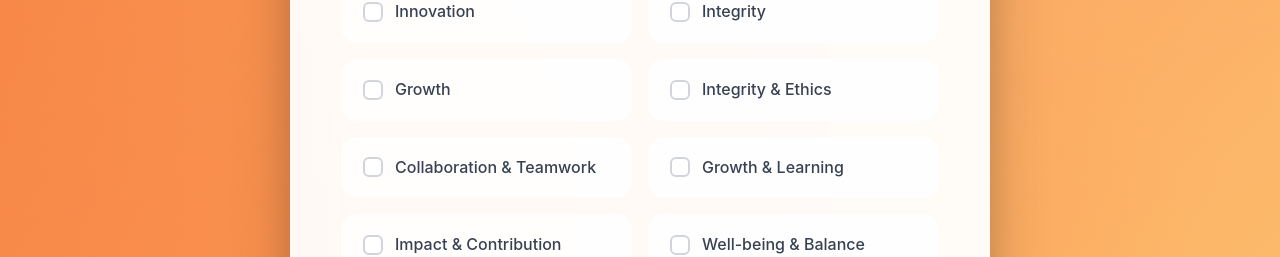
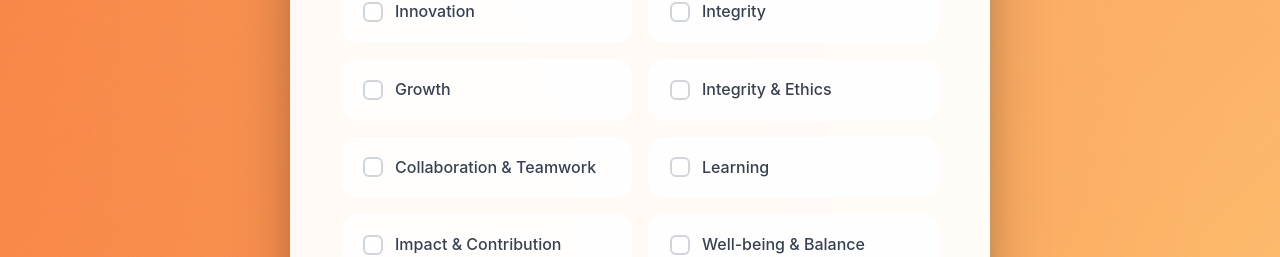
Before and after one commit to MarounnGhayaa/AlignPath, a React (Create React App) app in the folder frontend/: page /preferences in a window 1280 px wide. Shown: the part 1174-1431 px from the top of the page. Built offline with nearby package versions, Linux system fonts and the light colour scheme; no server answers; sample sign-in values are in the browser's storage.

Commit message:
fixes ALI-72: Separated learning and growth in the preferences form

```diff
--- a/frontend/src/Pages/Preferences/index.jsx
+++ b/frontend/src/Pages/Preferences/index.jsx
@@ -94,7 +94,7 @@ const Preferences = () => {
                 "Growth",
                 "Integrity & Ethics",
                 "Collaboration & Teamwork",
-                "Growth & Learning",
+                "Learning",
                 "Impact & Contribution",
                 "Well-being & Balance",
               ].map((item) => (
```
